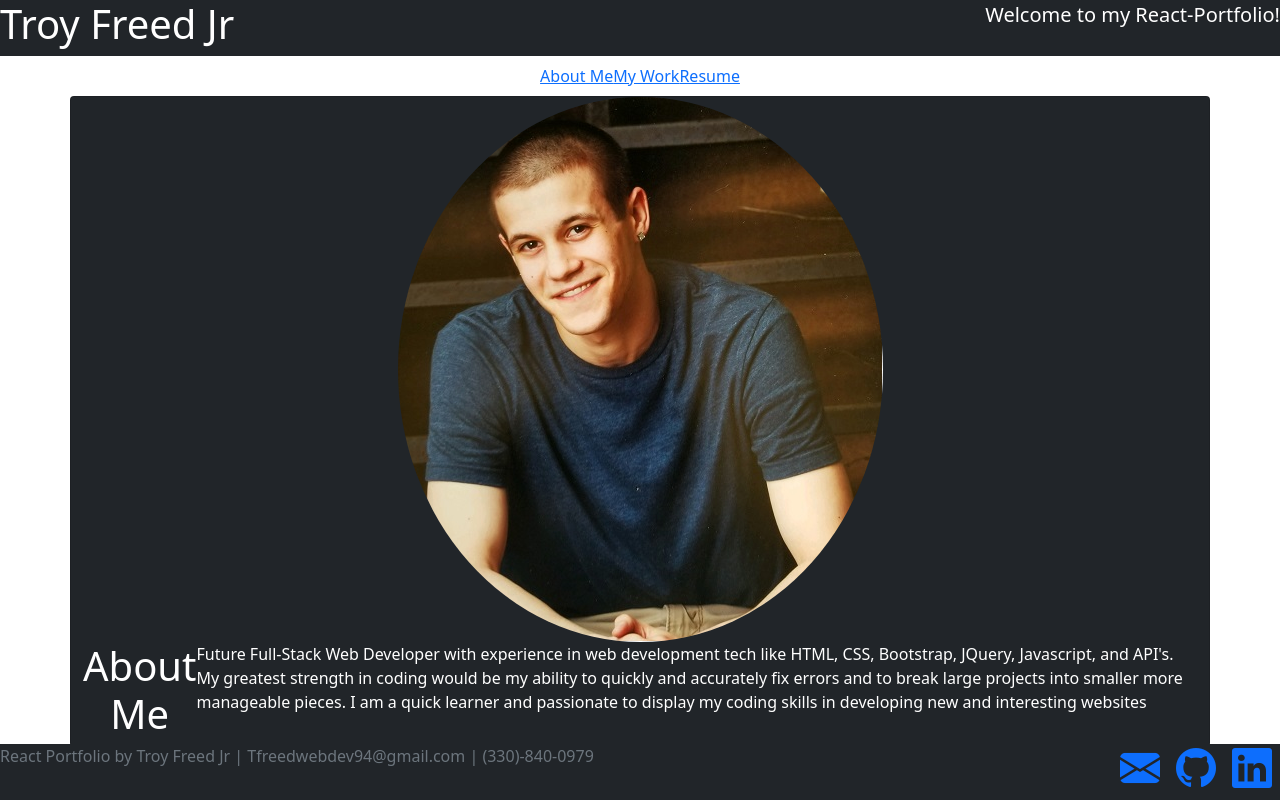
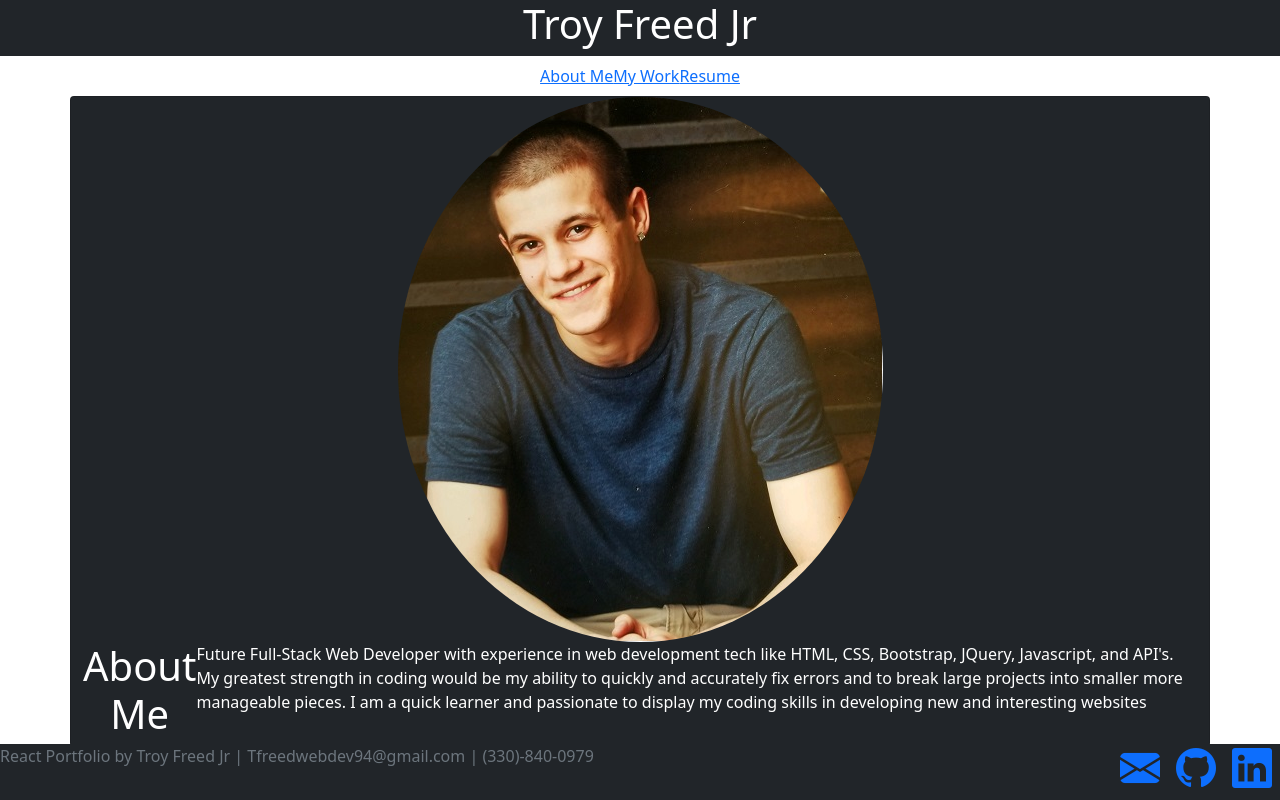
Before and after one commit to tfreed94/react-portfolio, a React (Create React App) app: page / in a window 1280 px wide. Built offline with nearby package versions, Linux system fonts and the light colour scheme.

Commit message:
adjusted header

```diff
--- a/src/components/Header/header.js
+++ b/src/components/Header/header.js
@@ -2,9 +2,8 @@ import React from 'react'
 const Header = () => {
     return (
         <div>
-            <div className="jumbotron navbar-dark bg-dark text-white d-flex justify-content-between">
+            <div className="jumbotron navbar-dark bg-dark text-white d-flex justify-content-center">
                 <h1 className="display-6">Troy Freed Jr</h1>
-                <p className="lead"> Welcome to my React-Portfolio! </p>
             </div>
         </div>
     )
```
